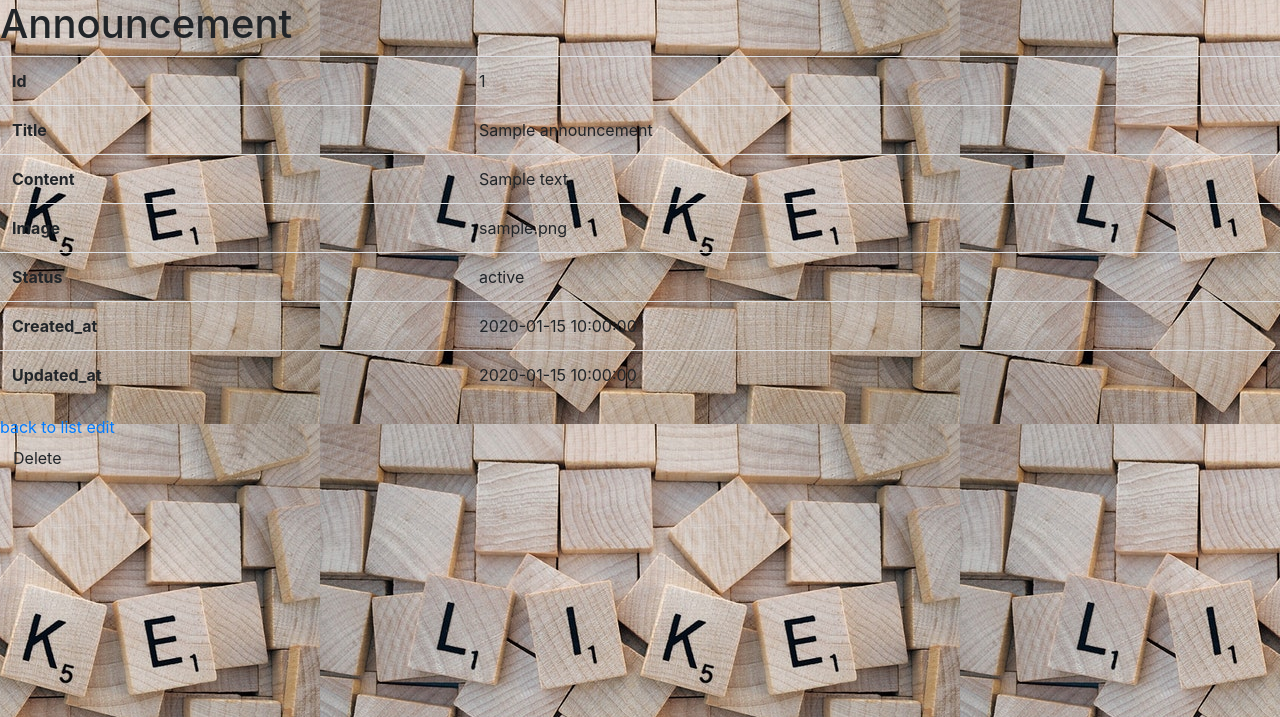
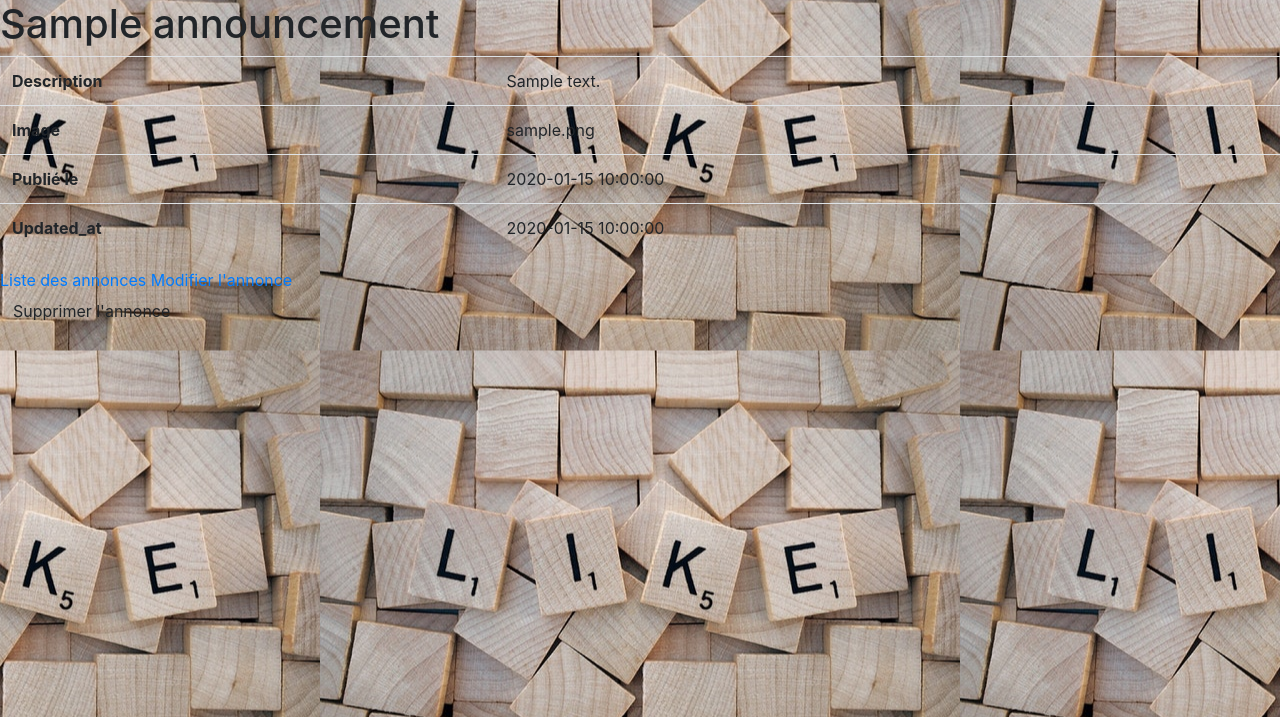
Before and after one commit to O-Dience/Website, a Symfony app: template templates/announcement/show.html.twig in a window 1280 px wide. Shown: the part 56-773 px from the top of the page. Run offline with Twig, Linux system fonts and the light colour scheme; the template is opened without the code that fills it: most values are stand-ins (such as "Sample title", 1, 10 or a date in 2020); some libraries are stand-ins or nearby versions.

Commit message:
crud announcement ok

```diff
--- a/templates/announcement/_delete_form.html.twig
+++ b/templates/announcement/_delete_form.html.twig
@@ -1,5 +1,5 @@
-<form method="post" action="{{ path('announcement_delete', {'id': announcement.id}) }}" onsubmit="return confirm('Are you sure you want to delete this item?');">
+<form method="post" action="{{ path('announcement_delete', {'id': announcement.id}) }}" onsubmit="return confirm('Souhaitez-vous vraiment supprimer cette annonce?');">
     <input type="hidden" name="_method" value="DELETE">
     <input type="hidden" name="_token" value="{{ csrf_token('delete' ~ announcement.id) }}">
-    <button class="btn">Delete</button>
+    <button class="btn">Supprimer l'annonce</button>
 </form>
--- a/templates/announcement/_form.html.twig
+++ b/templates/announcement/_form.html.twig
@@ -1,4 +1,4 @@
 {{ form_start(form) }}
     {{ form_widget(form) }}
-    <button class="btn">{{ button_label|default('Save') }}</button>
+    <button class="btn">{{ button_label|default('Soumettre l\'annonce') }}</button>
 {{ form_end(form) }}
--- a/templates/announcement/edit.html.twig
+++ b/templates/announcement/edit.html.twig
@@ -1,13 +1,13 @@
 {% extends 'base.html.twig' %}
 
-{% block title %}Edit Announcement{% endblock %}
+{% block title %} {{parent()}} - Editer une annonce {% endblock %}
 
 {% block body %}
-    <h1>Edit Announcement</h1>
+    <h1>Editer l'annonce: {{ announcement.title }}</h1>
 
     {{ include('announcement/_form.html.twig', {'button_label': 'Update'}) }}
 
-    <a href="{{ path('announcement_index') }}">back to list</a>
+    <a href="{{ path('announcement_list') }}">Liste des annonces</a>
 
     {{ include('announcement/_delete_form.html.twig') }}
 {% endblock %}
--- a/templates/announcement/new.html.twig
+++ b/templates/announcement/new.html.twig
@@ -1,11 +1,11 @@
 {% extends 'base.html.twig' %}
 
-{% block title %}New Announcement{% endblock %}
+{% block title %} {{ parent() }} - Publier une annonce {% endblock %}
 
 {% block body %}
-    <h1>Create new Announcement</h1>
+    <h1>Publier une nouvelle annonce</h1>
 
     {{ include('announcement/_form.html.twig') }}
 
-    <a href="{{ path('announcement_list') }}">back to list</a>
+    <a href="{{ path('announcement_list') }}">Liste des annonces</a>
 {% endblock %}
--- a/templates/announcement/show.html.twig
+++ b/templates/announcement/show.html.twig
@@ -1,22 +1,14 @@
 {% extends 'base.html.twig' %}
 
-{% block title %}Announcement{% endblock %}
+{% block title %}{{ parent()}} - {{announcement.title }} {% endblock %}
 
 {% block body %}
-    <h1>Announcement</h1>
+    <h1>{{ announcement.title }}</h1>
 
     <table class="table">
         <tbody>
             <tr>
-                <th>Id</th>
-                <td>{{ announcement.id }}</td>
-            </tr>
-            <tr>
-                <th>Title</th>
-                <td>{{ announcement.title }}</td>
-            </tr>
-            <tr>
-                <th>Content</th>
+                <th>Description</th>
                 <td>{{ announcement.content }}</td>
             </tr>
             <tr>
@@ -24,13 +16,11 @@
                 <td>{{ announcement.image }}</td>
             </tr>
             <tr>
-                <th>Status</th>
-                <td>{{ announcement.status }}</td>
-            </tr>
-            <tr>
-                <th>Created_at</th>
+                <th>Publié le</th>
                 <td>{{ announcement.createdAt ? announcement.createdAt|date('Y-m-d H:i:s') : '' }}</td>
             </tr>
+
+           <!-- ajouter une condition: si annonce a été éditée, mettre un petit message "Modifié le: + date" -->
             <tr>
                 <th>Updated_at</th>
                 <td>{{ announcement.updatedAt ? announcement.updatedAt|date('Y-m-d H:i:s') : '' }}</td>
@@ -38,9 +28,9 @@
         </tbody>
     </table>
 
-    <a href="{{ path('announcement_index') }}">back to list</a>
+    <a href="{{ path('announcement_list') }}">Liste des annonces</a>
 
-    <a href="{{ path('announcement_edit', {'id': announcement.id}) }}">edit</a>
+    <a href="{{ path('announcement_edit', {'id': announcement.id}) }}">Modifier l'annonce</a>
 
     {{ include('announcement/_delete_form.html.twig') }}
 {% endblock %}
```
Also changed, not shown: src/Controller/AnnouncementController.php (+14 -10 lines), templates/announcement/index.html.twig (deleted, +0 -45 lines), templates/announcement/list.html.twig (added, +56 -0 lines).
